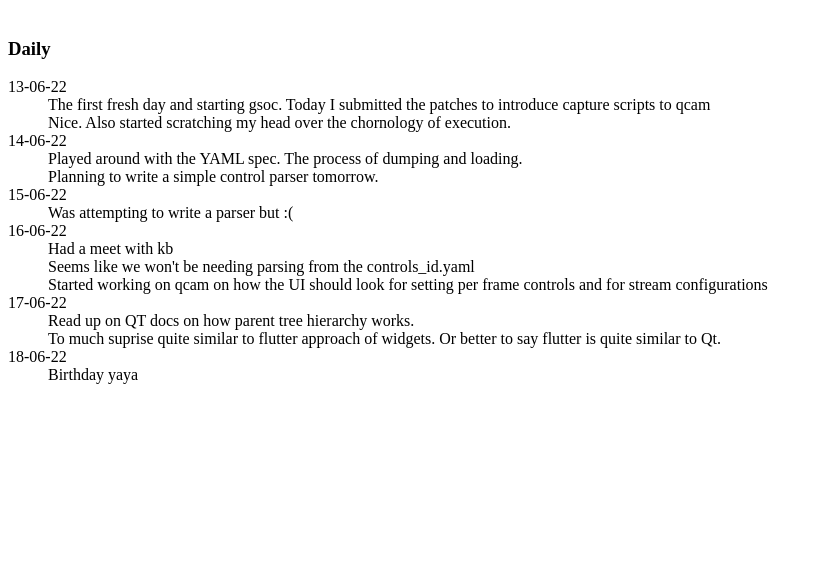
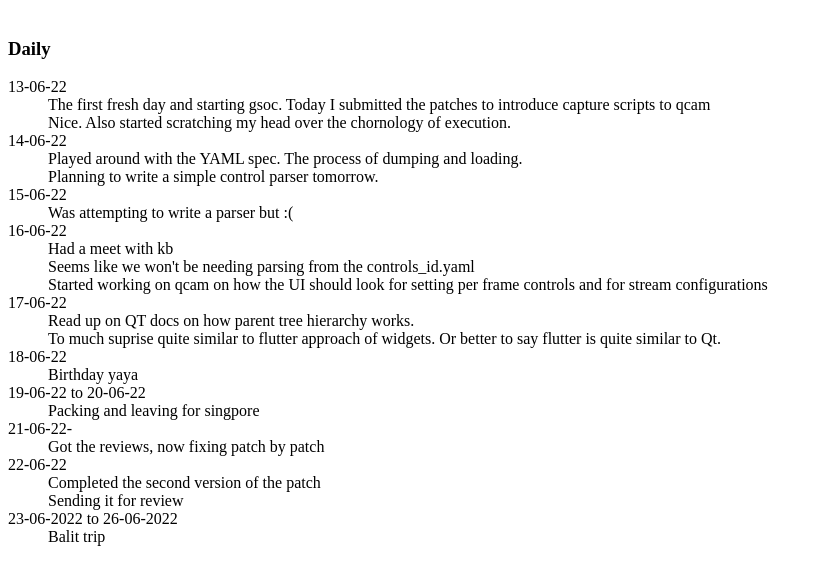
Before and after one commit to DevUt/DevUt.github.io, a plain HTML site: page index.html in a window 1280 px wide. Shown: the part 79-664 px from the top of the page, without its empty margins (0-822 px from the left). Drawn offline with Linux system fonts and the light colour scheme.

Commit message:
19 to 26th June update

```diff
--- a/index.html
+++ b/index.html
@@ -48,6 +48,22 @@
         <dd>
             Birthday yaya
         </dd>
+        <dt>19-06-22 to 20-06-22</dt>
+        <dd>Packing and leaving for singpore</dd>
+        <dt>21-06-22-</dt>
+        <dd>
+            Got the reviews, now fixing patch by patch
+        </dd>
+        <dt>22-06-22</dt>
+        <dd>
+            Completed the second version of the patch
+            <br>
+            Sending it for review
+        </dd>
+        <dt>23-06-2022 to 26-06-2022</dt>
+        <dd>
+            Balit trip
+        </dd>
 
     </dl>
 </body>
```
